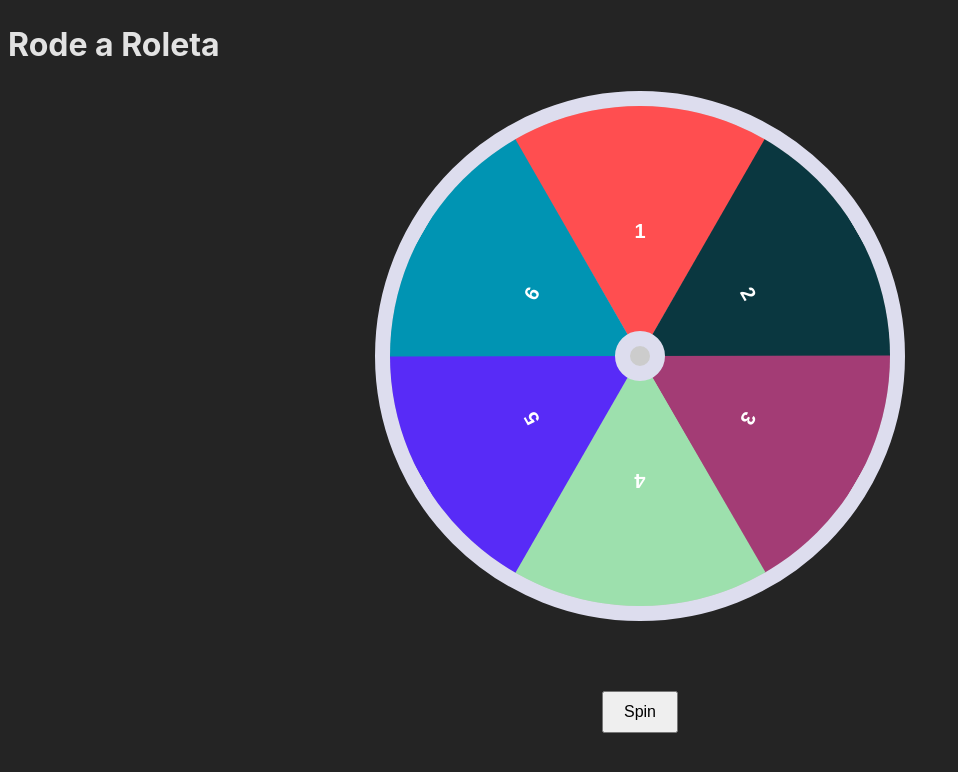
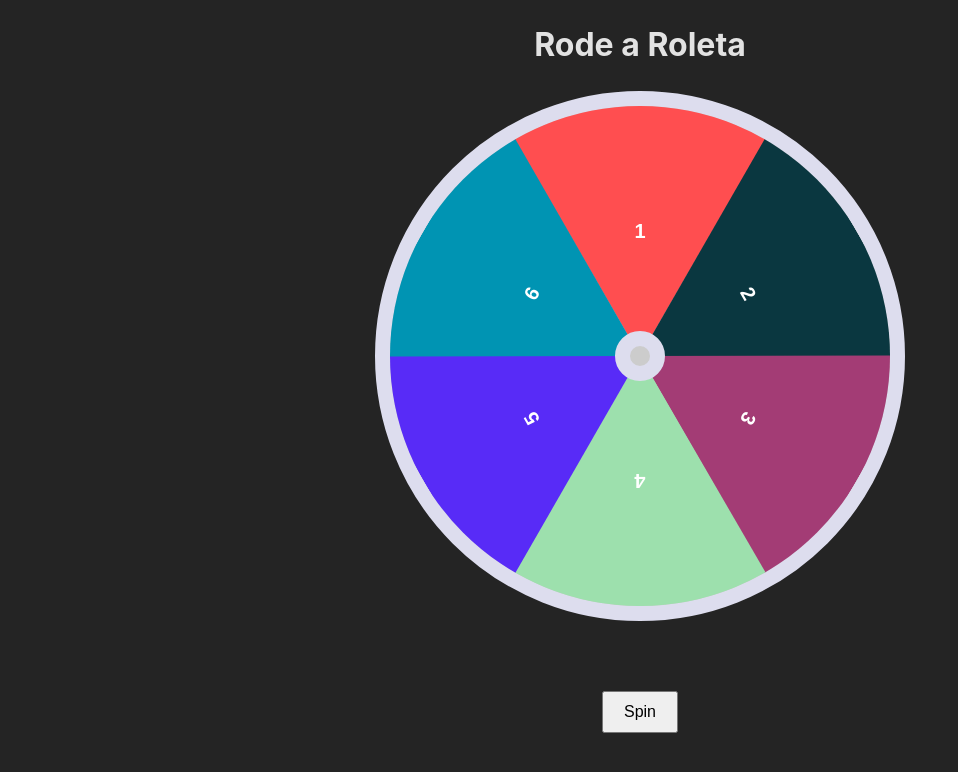
Before and after one commit to pedrofdnn/PR_ROLETA, a React (Vite) app in the folder projeto_roleta/: page / in a window 1280 px wide. Shown: the top 772 px of the page, without its empty margins (0-958 px from the left). Built offline with nearby package versions, Linux system fonts and the light colour scheme.

Commit message:
Ajustes finais

```diff
--- a/projeto_roleta/src/App.css
+++ b/projeto_roleta/src/App.css
@@ -5,9 +5,6 @@
 }
 
 .roulette {
-    width: 300px;
-    height: 300px;
-    border-radius: 50%;
     width: 500px;
     height: 500px;
     background-color: #ccc;
@@ -54,3 +51,12 @@ button {
     padding: 10px 20px;
     font-size: 16px;
 }
+
+.title {
+    display: flex;
+    flex-direction: row;
+    flex-wrap: nowrap;
+    align-items: center;
+    justify-content: center;
+
+}
--- a/projeto_roleta/src/App.tsx
+++ b/projeto_roleta/src/App.tsx
@@ -1,9 +1,10 @@
 import HomePage from "./HomePage";
+import './App.css'
 
 export default function App() {
   return (
     <div>
-      <h1>Rode a Roleta</h1>
+      <h1 className="title">Rode a Roleta</h1>
       <HomePage />
     </div>
   )
--- a/projeto_roleta/src/HomePage.tsx
+++ b/projeto_roleta/src/HomePage.tsx
@@ -29,7 +29,6 @@ export default function HomePage() {
         setTimeout(() => setSpinning(false), 2000);
     };
 
-
     return (
         <div className="roulette-container">
             <div
```
